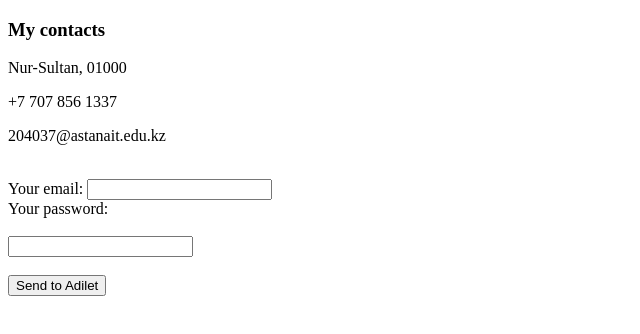
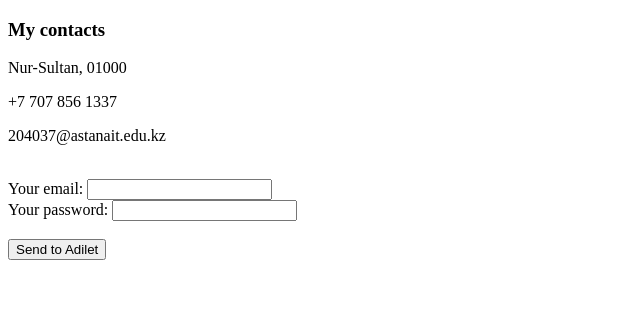
Before and after one commit to adiletgov/adiletgov.github.io, a plain HTML site: page index.html in a window 1280 px wide. Shown: the whole page, without its empty margins (0-640 px from the left). Drawn offline with Linux system fonts and the light colour scheme.

Commit message:
Update index.html

```diff
--- a/index.html
+++ b/index.html
@@ -19,7 +19,7 @@
 <form action="index.html" method="post">
   <label>Your email:</label>
   <input type="text" name="" value="" <br /><br />
-  <label>Your password:</label> <br /><br />
+  <label>Your password:</label>
   <input type="password" name="" value=""><br /><br />
   <input type="submit" name="" value="Send to Adilet"
 </form>
```
